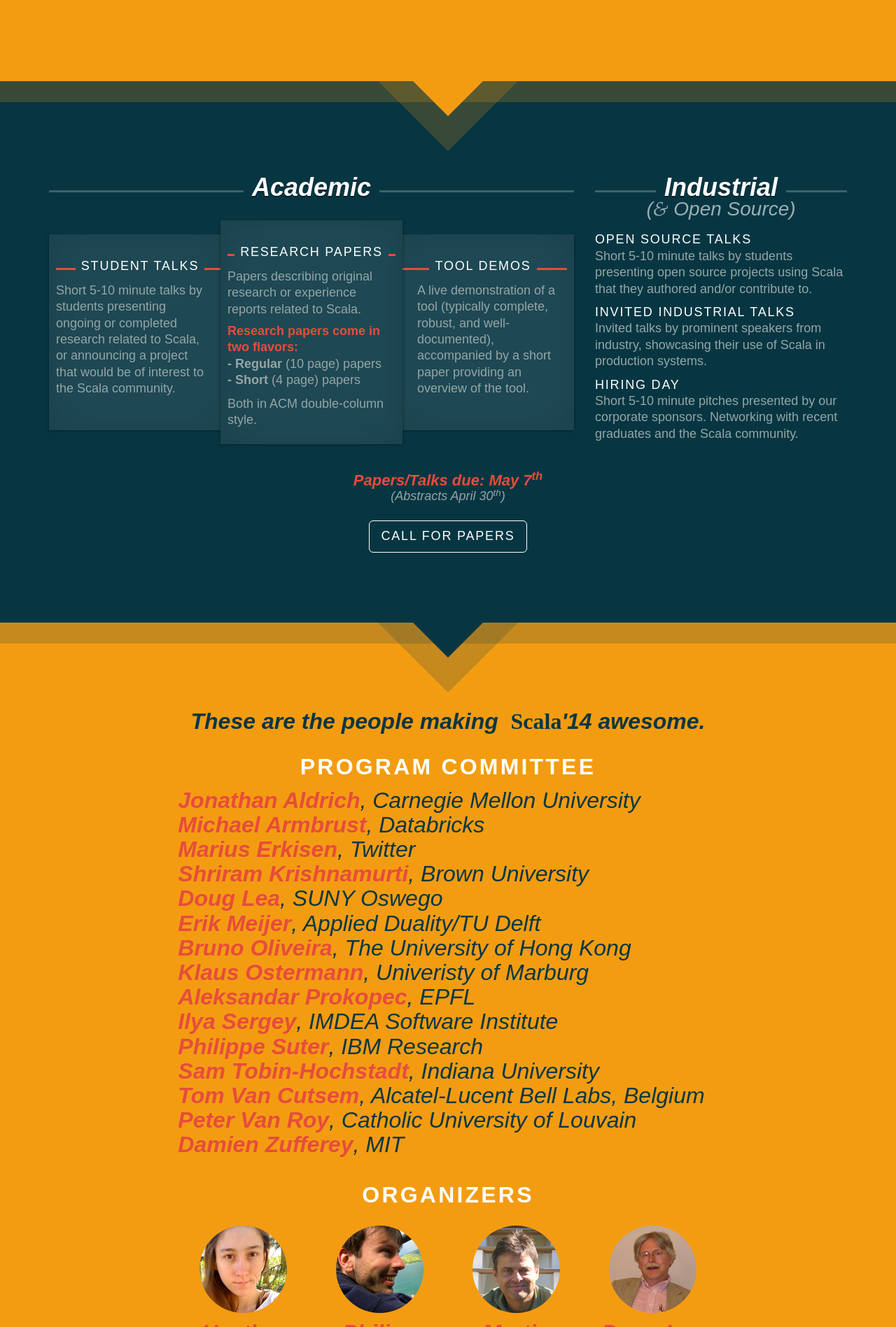
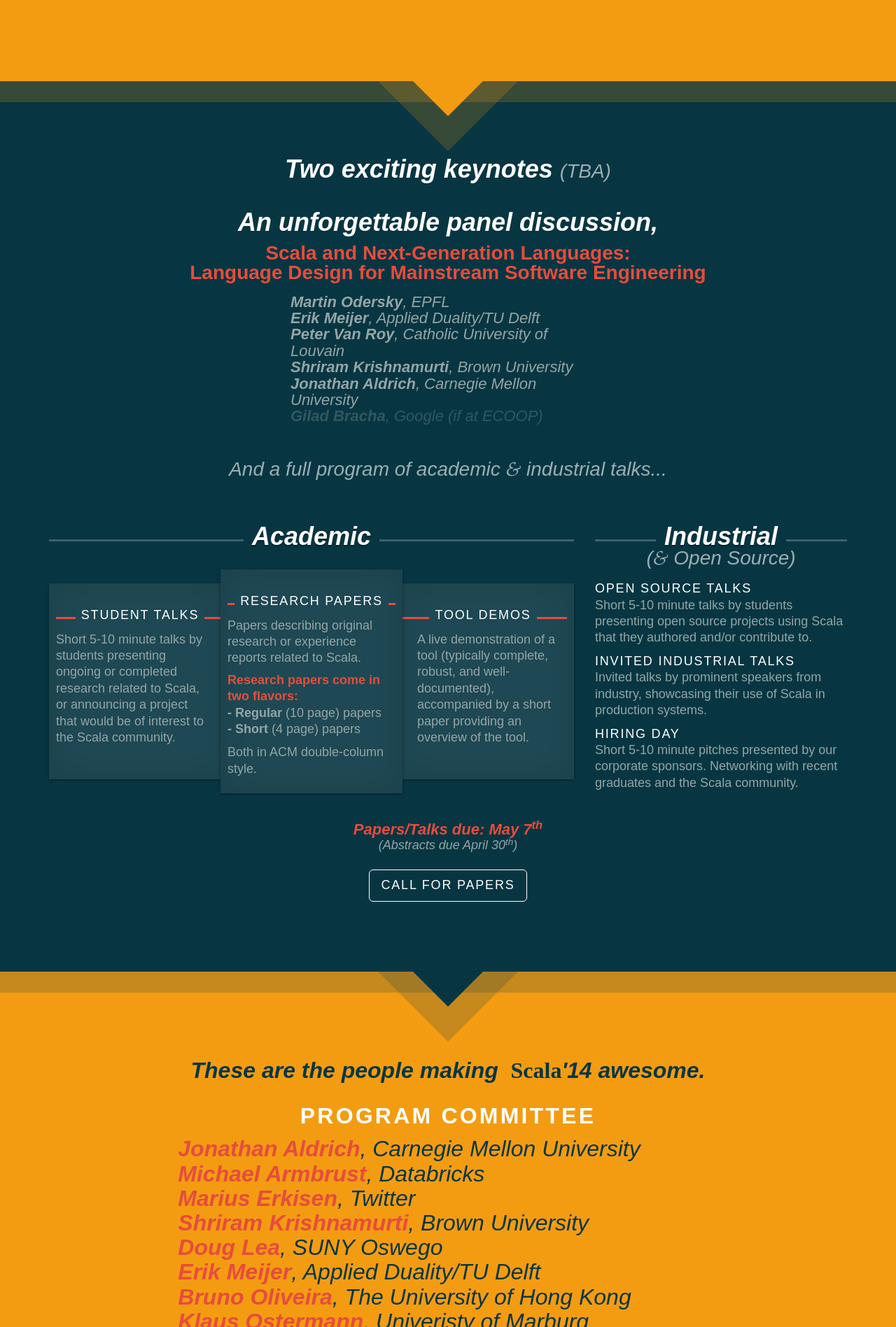
Before and after one commit to heathermiller/wwwscala14, a Jekyll site: the page built from index.md, in a window 1280 px wide. Shown: the part 909-2806 px from the top of the page at 70% size. Built offline with Jekyll 4.4.1, drawn with Linux system fonts in a browser that asks for light colours.

Commit message:
Adding panel

```diff
--- a/_layouts/frontpage.html
+++ b/_layouts/frontpage.html
@@ -50,6 +50,21 @@ layout: default
   <div class="after-arrow"></div>
   <div class="transp-yellow"></div>
   <div class="inside-stripe container">
+    <div class="row format" style="margin-top: -60px;">
+      <h1>Two exciting keynotes <span class="small-italic">(TBA)</span></h1>
+      <h1>An unforgettable panel discussion,</h1>
+      <div class="panel-title">Scala and Next-Generation Languages:<br/>Language Design for Mainstream Software Engineering</div>
+      <div class="panelists">
+        <div class="panelist"><b>Martin Odersky</b>, EPFL</div>
+        <div class="panelist"><b>Erik Meijer</b>, Applied Duality/TU Delft</div>
+        <div class="panelist"><b>Peter Van Roy</b>, Catholic University of Louvain</div>
+        <div class="panelist"><b>Shriram Krishnamurti</b>, Brown University</div>
+        <div class="panelist"><b>Jonathan Aldrich</b>, Carnegie Mellon University</div>
+        <div class="panelist to-confirm"><b>Gilad Bracha</b>, Google (if at ECOOP)</div>
+        <!-- <div class="panelist to-confirm"><b>Manuel Fahnrich</b>, Google</div> -->
+      </div>
+      <div class="small-italic full-program">And a full program of academic <span class="amp">&</span> industrial talks...</div>
+    </div>
     <div class="row format">
       <div class="col-md-8 academic">
         <div class="title"><h1>Academic</h1></div>
@@ -101,8 +116,8 @@ layout: default
     </div>
     <div class="row centered">
       <div class="papers-talks-due">Papers/Talks due: May 7<sup>th</sup></div>
-      <div class="abstracts-due">(Abstracts April 30<sup>th</sup>)</div>
-      <a href="http://google.com" class="btn btn-outline-inverse btn-lg">Call for Papers</a>
+      <div class="abstracts-due">(Abstracts due April 30<sup>th</sup>)</div>
+      <a href="{{ site.baseurl }}/call-for-papers.html" class="btn btn-outline-inverse btn-lg">Call for Papers</a>
     </div>
   </div>
 </div>
--- a/resources/css/main.css
+++ b/resources/css/main.css
@@ -41,8 +41,8 @@ a:hover {
 }
 
 ::selection {
-  background: #BAC172;
-  color: #fff;
+  background: #fff;
+  color: #073642;
 }
 
 h1, h2, h3, h4, h5 {
@@ -483,7 +483,6 @@ ul > li {
 }
 
 .format {
-  margin-top: -60px;
   color: #fff;
 }
 
@@ -578,8 +577,15 @@ ul > li {
   margin-top: 20px;
   height: 280px;
 }
-.format > .academic > .tile > h1 {
 
+.format > h1 {
+  text-align: center;
+  font-family: "petala-pro",sans-serif;
+  font-style: italic;
+  font-weight: 600;
+  font-size: 36px;
+  text-shadow: none;
+  text-transform: none;
 }
 
 .format > .industrial > .text {
@@ -705,7 +711,7 @@ a.btn-outline-inverse {
   border: none;
 }
 
-.and-open-source {
+.and-open-source, .small-italic {
   z-index: 2;
   position: relative;
   font-family: "petala-pro",sans-serif;
@@ -788,3 +794,40 @@ a.btn-outline-inverse {
   color: #95A5A6;
   margin-bottom: 22px;
 }
+
+.panel-title {
+  font-family: "petala-pro",sans-serif;
+  font-style: normal;
+  /*font-style: italic;*/
+  /*font-weight: 400;*/
+  font-weight: 600;
+  /*text-transform: uppercase;*/
+  /*letter-spacing: 0.06em;*/
+  /*color: #F39C12;*/
+  color: #E74C3C;
+  /*color: #fff;*/
+  text-align: center;
+  font-size: 28px;
+  line-height: 1em;
+}
+
+.panelists {
+  margin-left: auto;
+  margin-right: auto;
+  margin-top: 16px;
+  margin-bottom: 52px;
+  font-family: "petala-pro",sans-serif;
+  font-style: italic;
+  font-weight: 100;
+  position: relative;
+  width: 450px;
+  font-size: 22px;
+  color: rgba(149, 165, 166, 1);
+}
+
+.panelist > b {
+  /*color: #fff;*/
+}
+.to-confirm, .to-confirm > b {
+  color: rgba(149, 165, 166, 0.3);
+}
```
Also changed, not shown: _layouts/page.html (+22 -20 lines), call-for-papers.md (added, +4 -0 lines).
